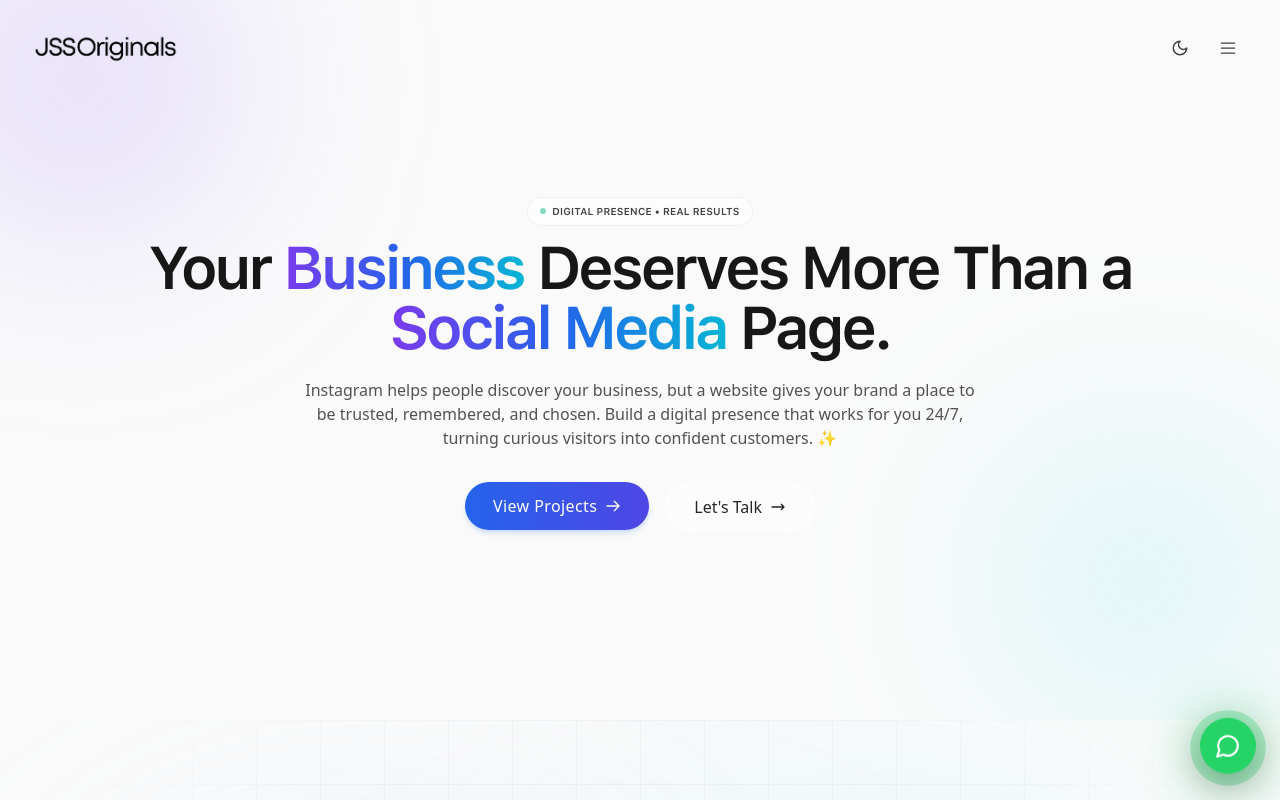
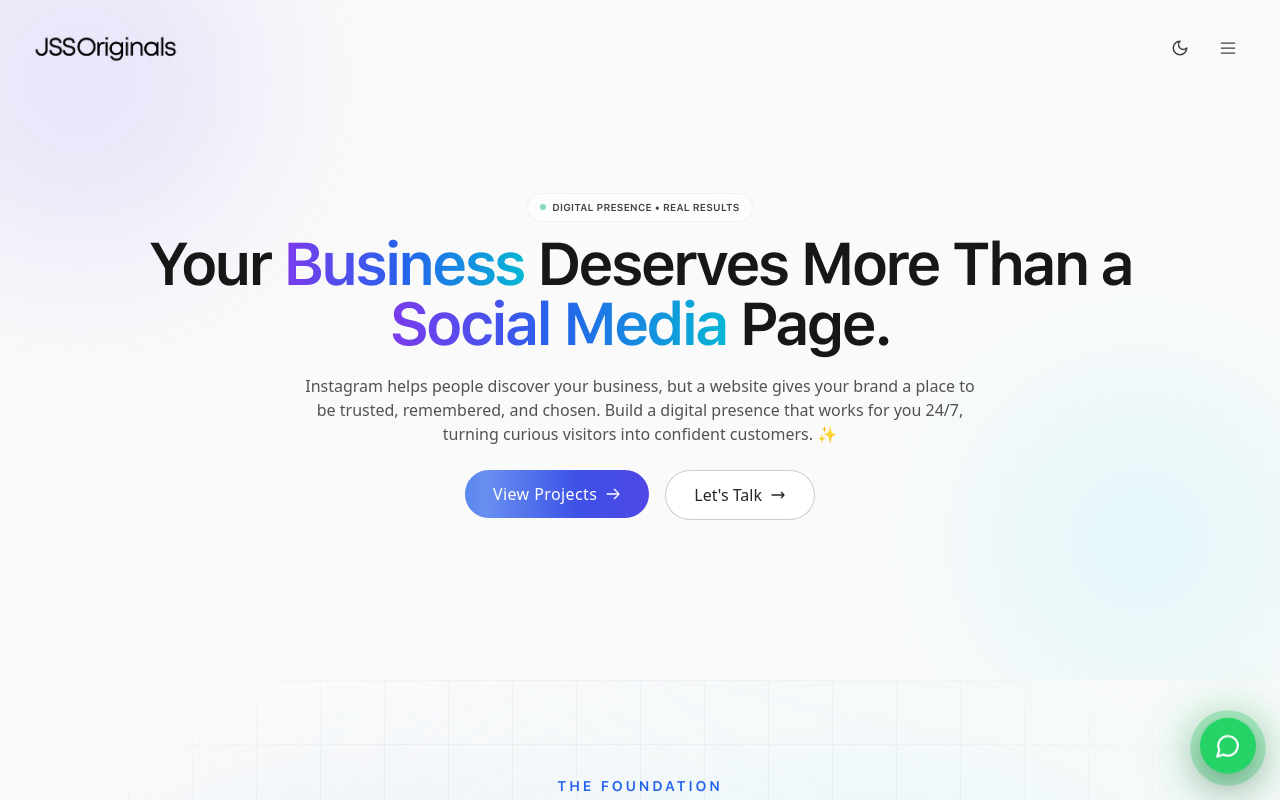
Before and after one commit to jitendra-math/Agency-Website, a Next.js app: page / in a window 1280 px wide. Shown: the top 800 px of the page. Built offline with nearby package versions, Linux system fonts and the light colour scheme; a web font is replaced by a local one.

Commit message:
Update via Repo Manager 🚀

```diff
--- a/src/components/sections/HeroSection.js
+++ b/src/components/sections/HeroSection.js
@@ -12,9 +12,9 @@ export default function HeroSection() {
     <section
       className="
         relative isolate overflow-hidden
-        min-h-[90vh]
+        min-h-[85vh]
         flex items-center justify-center
-        px-4 pt-16 pb-14
+        px-4 pt-16 pb-8
         bg-[#fafafa] dark:bg-[#050505]
       "
     >
@@ -48,7 +48,7 @@ export default function HeroSection() {
       {/* Content */}
       <div className="relative z-20 w-full max-w-5xl mx-auto text-center">
 
-        {/* Announcement - New smaller badge */}
+        {/* Announcement - smaller badge */}
         <motion.div
           initial={{ opacity: 0, y: 18 }}
           animate={{ opacity: 1, y: 0 }}
@@ -77,7 +77,7 @@ export default function HeroSection() {
           </span>
         </motion.div>
 
-        {/* Heading - "Deserves" no longer highlighted */}
+        {/* Heading */}
         <motion.h1
           initial={{ opacity: 0, y: 28 }}
           animate={{ opacity: 1, y: 0 }}
@@ -162,7 +162,7 @@ export default function HeroSection() {
             ease: smoothEase,
           }}
           className="
-            mt-8
+            mt-6
             flex flex-col
             sm:flex-row
             gap-4
@@ -172,7 +172,7 @@ export default function HeroSection() {
             mx-auto
           "
         >
-          {/* Primary Button - View Projects */}
+          {/* Primary Button - View Projects (with infinite shine) */}
           <Link href="/projects" className="group relative w-full sm:w-auto">
             <button
               className="
@@ -181,10 +181,6 @@ export default function HeroSection() {
                 rounded-full
                 bg-gradient-to-r from-blue-600 to-indigo-600
                 text-white text-sm sm:text-base font-medium tracking-wide
-                shadow-md shadow-blue-500/20
-                transition-all duration-300
-                hover:scale-105 hover:shadow-xl hover:shadow-blue-500/30
-                active:scale-95
                 overflow-hidden
                 flex items-center justify-center gap-2
               "
@@ -200,26 +196,24 @@ export default function HeroSection() {
                   <path strokeLinecap="round" strokeLinejoin="round" strokeWidth={2} d="M14 5l7 7m0 0l-7 7m7-7H3" />
                 </svg>
               </span>
-              <div className="absolute inset-0 -translate-x-full group-hover:translate-x-full transition-transform duration-700 bg-gradient-to-r from-transparent via-white/20 to-transparent" />
+              {/* Infinite shine effect */}
+              <div className="absolute inset-0 -translate-x-full animate-[shine_3s_linear_infinite] bg-gradient-to-r from-transparent via-white/30 to-transparent" />
             </button>
           </Link>
 
-          {/* Secondary Button - Let's Talk */}
+          {/* Secondary Button - Let's Talk (visible in light theme) */}
           <Link href="/contact" className="group w-full sm:w-auto">
             <button
               className="
                 w-full sm:w-auto
                 px-6 py-2.5 sm:px-7 sm:py-3
                 rounded-full
-                bg-white/40 dark:bg-white/5
-                backdrop-blur-md
-                border border-white/40 dark:border-white/10
+                bg-white/90 dark:bg-white/10
+                backdrop-blur-sm
+                border border-black/20 dark:border-white/20
                 text-neutral-800 dark:text-white
                 text-sm sm:text-base font-medium
                 transition-all duration-300
-                hover:bg-white/60 dark:hover:bg-white/10
-                hover:scale-105 hover:shadow-lg
-                active:scale-95
                 flex items-center justify-center gap-2
               "
             >
@@ -237,6 +231,21 @@ export default function HeroSection() {
         </motion.div>
 
       </div>
+
+      {/* Keyframes for infinite shine */}
+      <style jsx>{`
+        @keyframes shine {
+          0% {
+            transform: translateX(-100%);
+          }
+          100% {
+            transform: translateX(100%);
+          }
+        }
+        .animate-\\[shine_3s_linear_infinite\\] {
+          animation: shine 3s linear infinite;
+        }
+      `}</style>
     </section>
   );
 }
```
